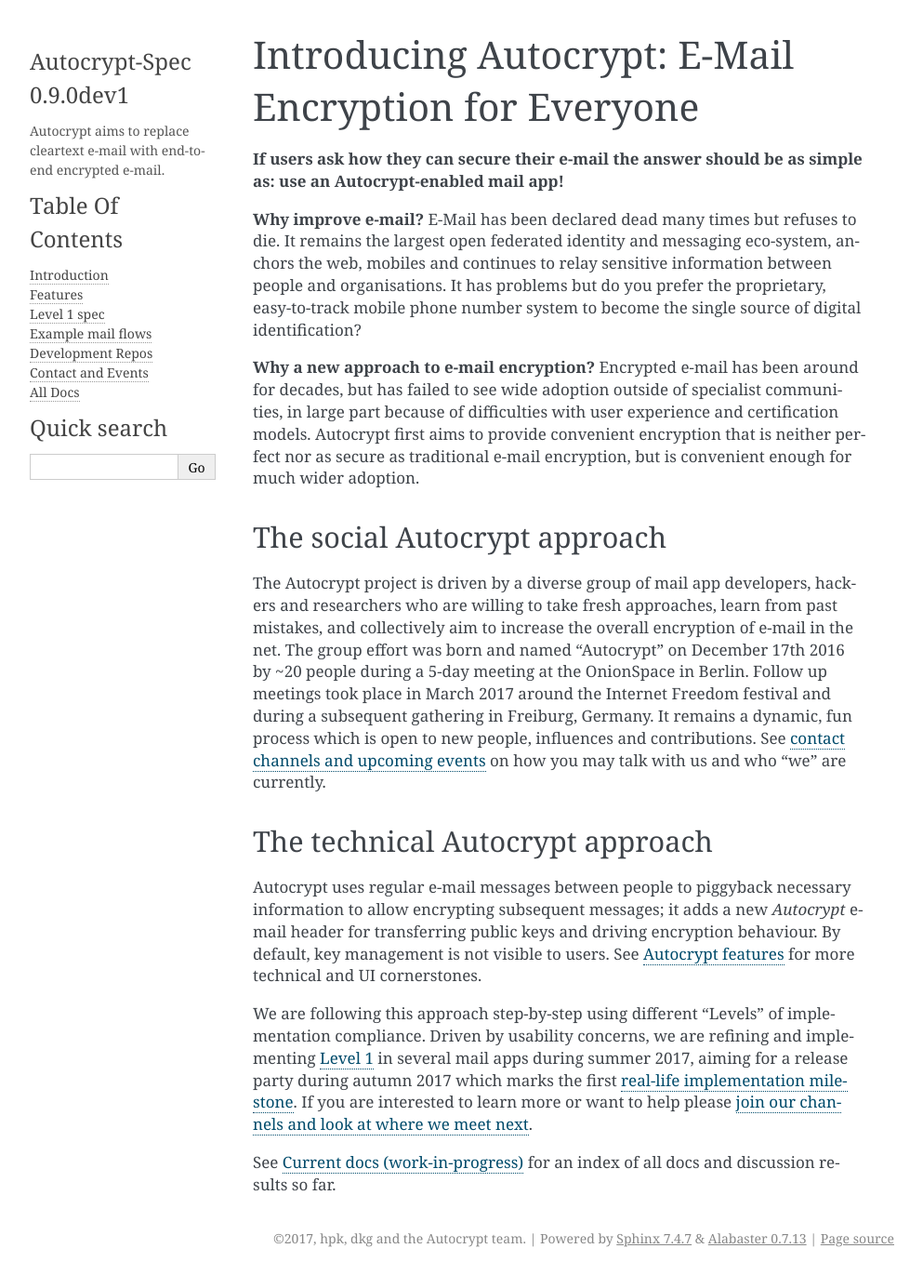
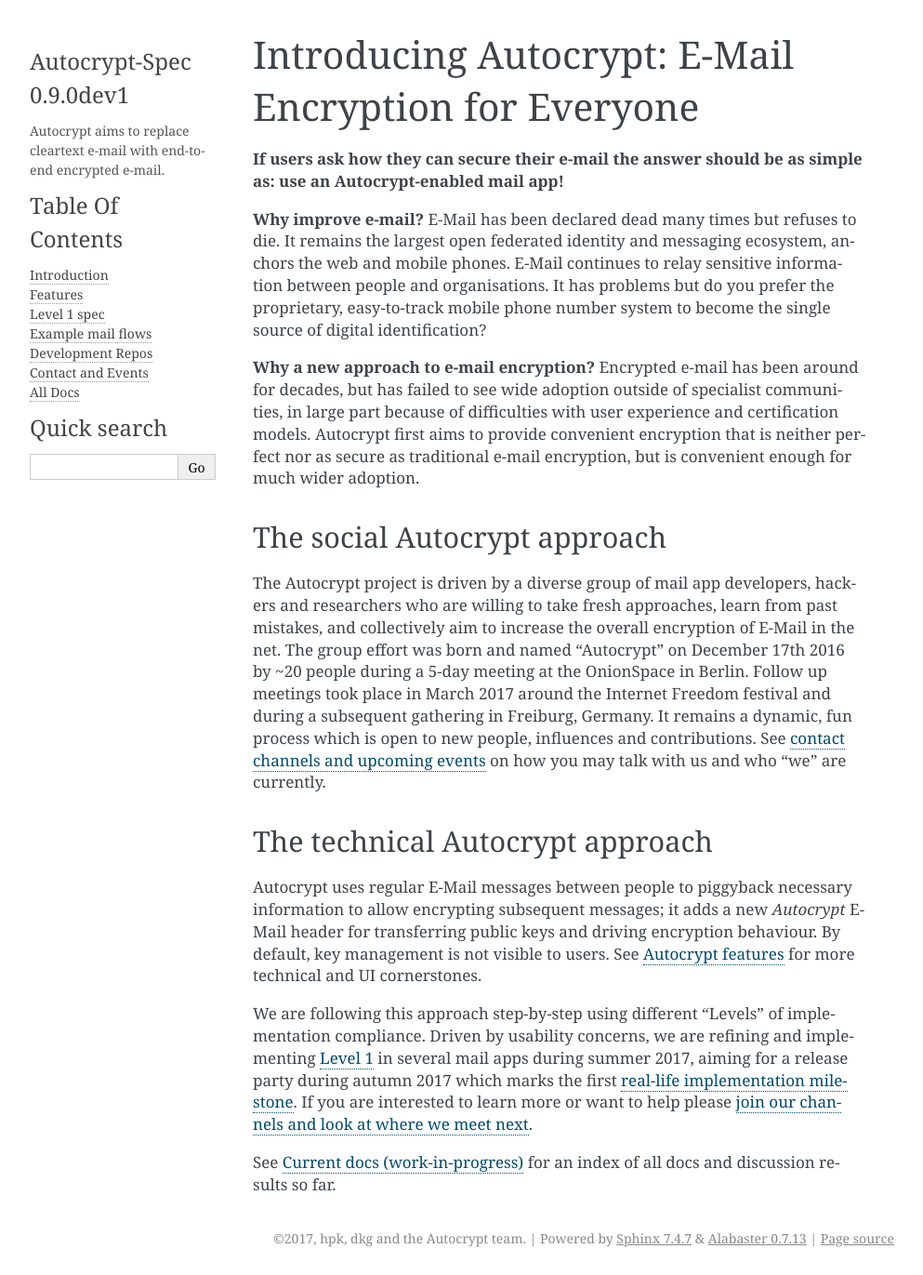
Before and after one commit to autocrypt/autocrypt, a Sphinx documentation site: the page built from doc/index.rst, in a window 1280 px wide. Shown: the whole page at 93% size, without its empty margins (148-1141 px from the left). Built offline with Sphinx 7.4.7, drawn with Linux system fonts in a browser that asks for light colours.

Commit message:
some typo fixes arising from a review of the EU report where we cite part of the web page ...

```diff
--- a/doc/index.rst
+++ b/doc/index.rst
@@ -6,7 +6,7 @@
 
 **Why improve e-mail?** E-Mail has been declared dead many times but
 refuses to die. It remains the largest open federated identity and
-messaging eco-system, anchors the web, mobiles and continues to relay
+messaging ecosystem, anchors the web and mobile phones. E-Mail continues to relay
 sensitive information between people and organisations. It has
 problems but do you prefer the proprietary, easy-to-track mobile phone
 number system to become the single source of digital identification?
@@ -25,7 +25,7 @@
 The Autocrypt project is driven by a diverse group of mail app developers,
 hackers and researchers who are willing to take fresh approaches, learn from
 past mistakes, and collectively aim to increase the overall encryption
-of e-mail in the net.  The group effort was born and named "Autocrypt"
+of E-Mail in the net.  The group effort was born and named "Autocrypt"
 on December 17th 2016 by ~20 people during a 5-day meeting at the
 OnionSpace in Berlin. Follow up meetings took place in March 2017 around the
 Internet Freedom festival and during a subsequent gathering in Freiburg, Germany.
@@ -37,9 +37,9 @@
 The technical Autocrypt approach
 --------------------------------------
 
-Autocrypt uses regular e-mail messages between people to piggyback
+Autocrypt uses regular E-Mail messages between people to piggyback
 necessary information to allow encrypting subsequent messages; it adds
-a new :mailheader:`Autocrypt` e-mail header for transferring public
+a new :mailheader:`Autocrypt` E-Mail header for transferring public
 keys and driving encryption behaviour. By default, key management is
 not visible to users. See :doc:`features` for more technical and UI
 cornerstones.
```
